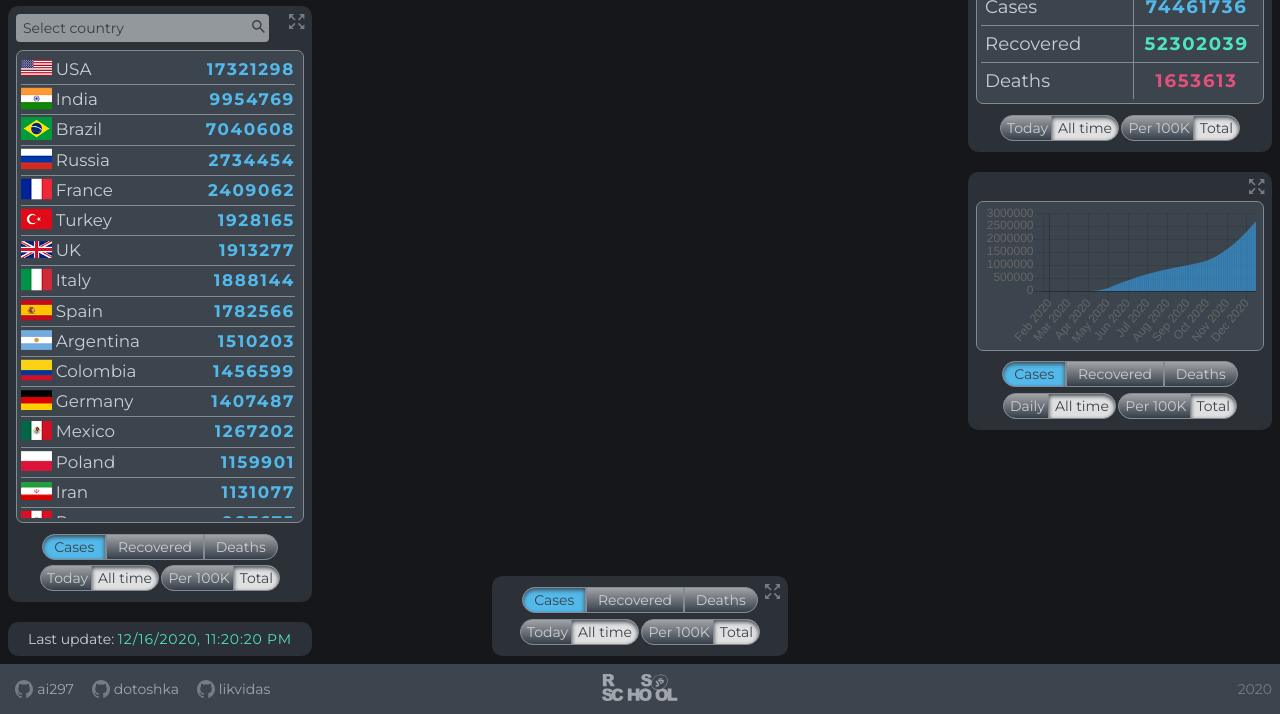
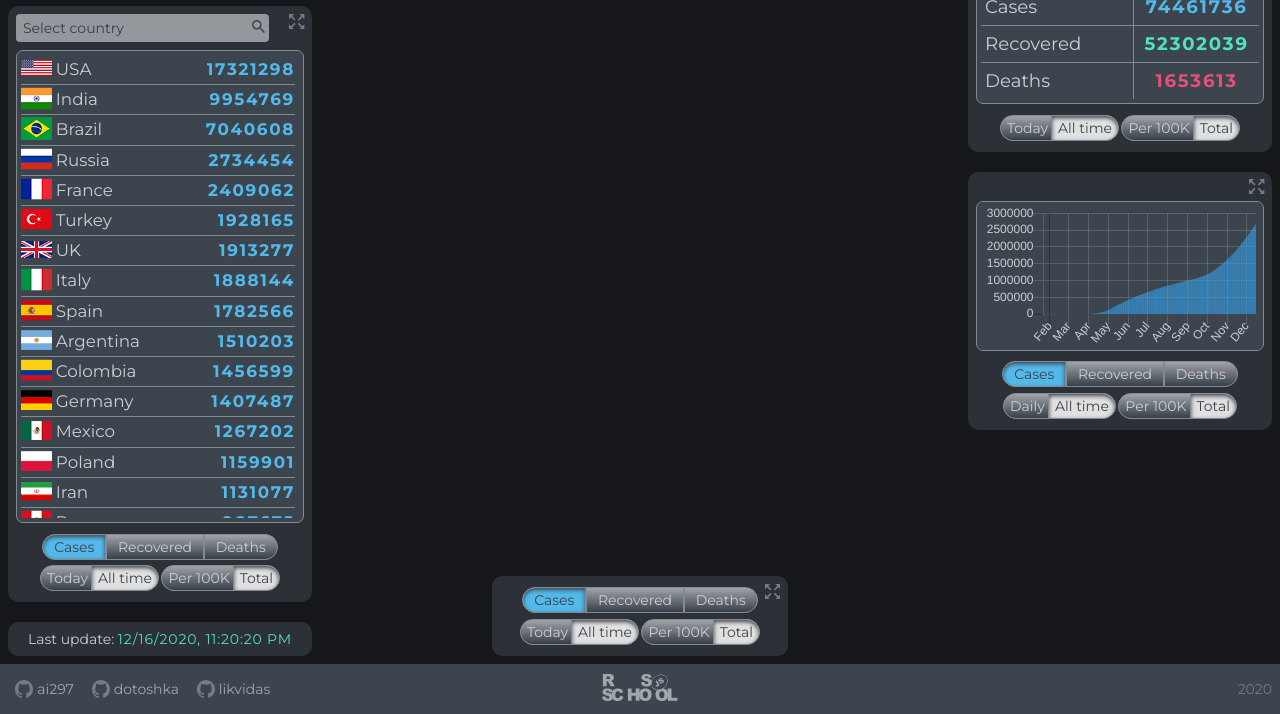
Before and after one commit to ai297/covid-dashboard, a website built with webpack: page src/index.html in a window 1280 px wide. Shown: the part 86-800 px from the top of the page. Built offline with nearby package versions, Linux system fonts and the light colour scheme; what mapbox-gl would draw is missing.

Commit message:
feat: update styles for chart

```diff
--- a/src/js/app-chart.js
+++ b/src/js/app-chart.js
@@ -1,6 +1,8 @@
 import Chart from 'chart.js';
 import { getDailyData } from './data-mapping';
 import EVENTS from './events';
+
+Chart.defaults.global.defaultFontColor = '#CBCFD4';
 
 // const BACKGROUND_COLORS = {
 //   cases: 'rgba(54, 162, 235, 0.2)',
@@ -73,12 +75,21 @@ class AppChart extends HTMLElement {
         },
         scales: {
           xAxes: [{
+            gridLines: {
+              color: 'rgb(203, 207, 212, .2)',
+            },
             type: 'time',
             time: {
               unit: 'month',
+              displayFormats: {
+                month: 'MMM',
+              },
             },
           }],
           yAxes: [{
+            gridLines: {
+              color: 'rgb(203, 207, 212, .2)',
+            },
             ticks: {
               beginAtZero: true,
             },
--- a/src/styles/style.scss
+++ b/src/styles/style.scss
@@ -114,6 +114,7 @@ img { line-height: 0; }
 
 @media(min-width: 1600px) {
   html { font-size: 18px; }
+  .chart {height: 15rem; }
 }
 @media(max-width: 900px) {
   footer {
@@ -125,9 +126,12 @@ img { line-height: 0; }
       flex-direction: column;
     }
   }
-  .chart {
-    height: 100%;
-    max-height: 15rem;
+
+  .dashboard__section:not(.dashboard__section--maximized) {
+    .chart {
+      height: 100%;
+      max-height: 15rem;
+    }
   }
 }
 
```
